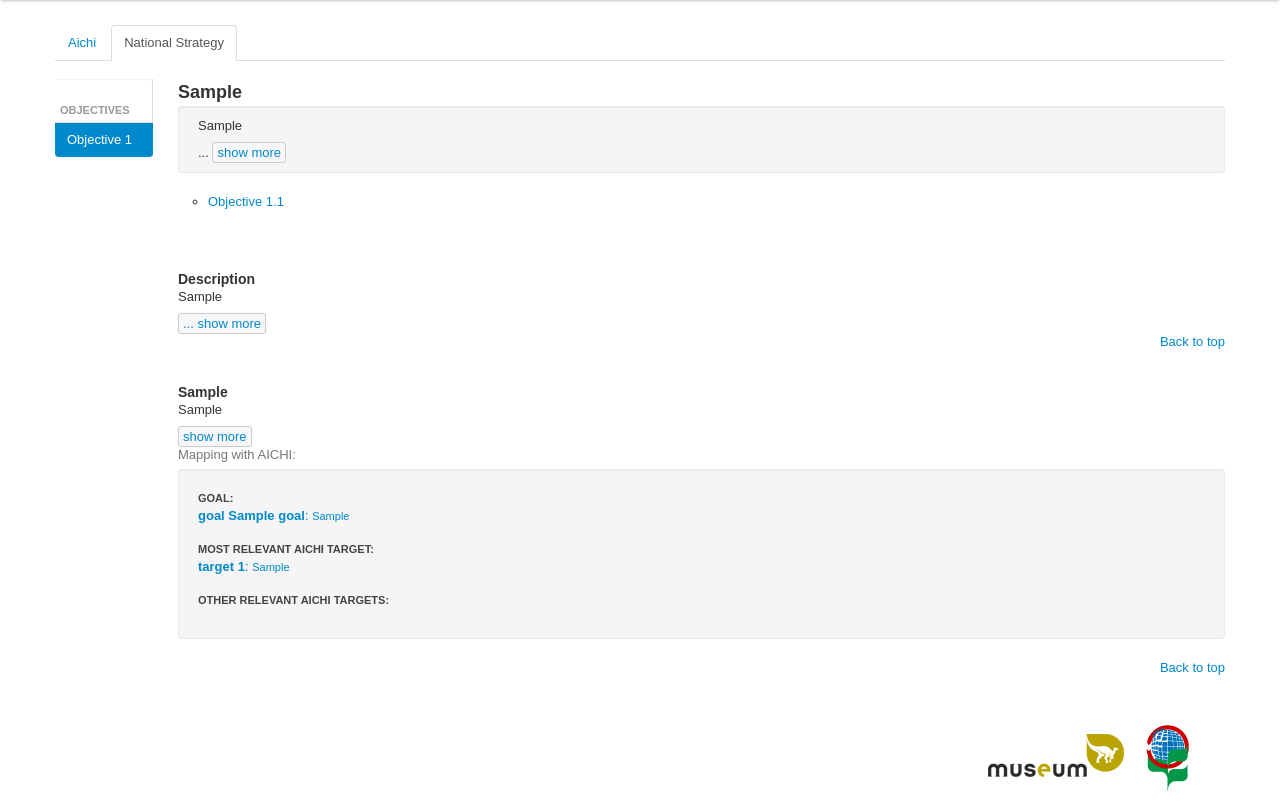
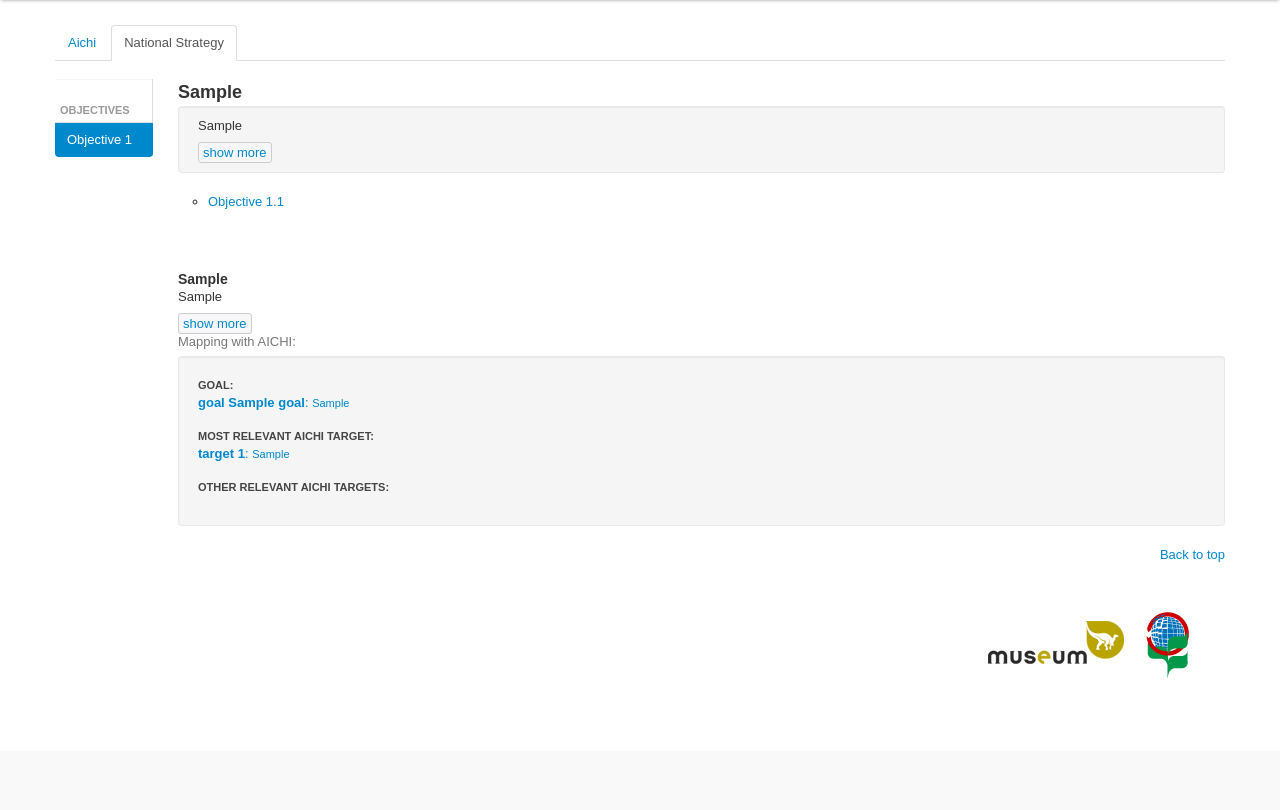
Before and after one commit to eaudeweb/nbsap, a Flask app: page /objectives in a window 1280 px wide. Shown: the part 49-859 px from the top of the page. After the commit the page ends 727 px from the top, so only its background shows below. Run offline with Flask 2, Linux system fonts and the light colour scheme; tables that the repository leaves empty hold one stand-in row (values such as "Sample post"); a database or web service that is not in the repository returns one stand-in record (values such as "Sample title"); parts of the project's set-up code (start-up, migrations or seed data) failed here and were passed over; some libraries are stand-ins or nearby versions.

Commit message:
Fix the show more buttons on the homepage.

```diff
--- a/nbsap/templates/objectives/homepage.html
+++ b/nbsap/templates/objectives/homepage.html
@@ -21,16 +21,15 @@
     <div class="tab-content homepage_view" >
       <h1>{{objective.title.en}}</h1>
 
-	  <div class="element_field well objective-description">
+    <div class="element_field well objective-description">
         <div class="snippet">
-          {{ objective.body.en|truncate(end='')|markdown }}...
+          {{ objective.body.en|truncate(length=510, end='...')|markdown }}
           <a class="more">show more</a>
         </div>
         <div class="full">
           {{ objective.body.en|markdown }}
           <a class="less">show less</a>
         </div>
-        <!--<a class="pull-right" href="#top">Back to top</a>-->
       </div>
 
       <div class="row">
@@ -46,30 +45,17 @@
       </ul>
       </div>
 
-      <div class="element_field">
-        <h2>Description</h2>
-        <div class="snippet">
-          {{ objective.body.en|truncate(length=510, end='')|markdown }}
-          <a class="more">... show more</a>
-        </div>
-        <div class="full">
-          {{ objective.body.en|markdown }}
-          <a class="less">show less</a>
-        </div>
-        <a class="pull-right" href="#top">Back to top</a>
-      </div>
-
       {% for subobj in objective.subobjs|sort(attribute='id') %}
         <div class="element_field" id="subobjective_{{ subobj.id }}">
           <h2>{{subobj.title.en}}</h2>
 
           <div class="snippet">
-            {{subobj.body.en|truncate(length=510, end='')|markdown }}
+            {{subobj.body.en|truncate(length=510, end='...')|markdown }}
             <a class="more">show more</a>
           </div>
           <div class="full">
             {{ subobj.body.en|markdown }}
-          <a class="less">show less</a>
+             <a class="less">show less</a>
           </div>
 
 
```
